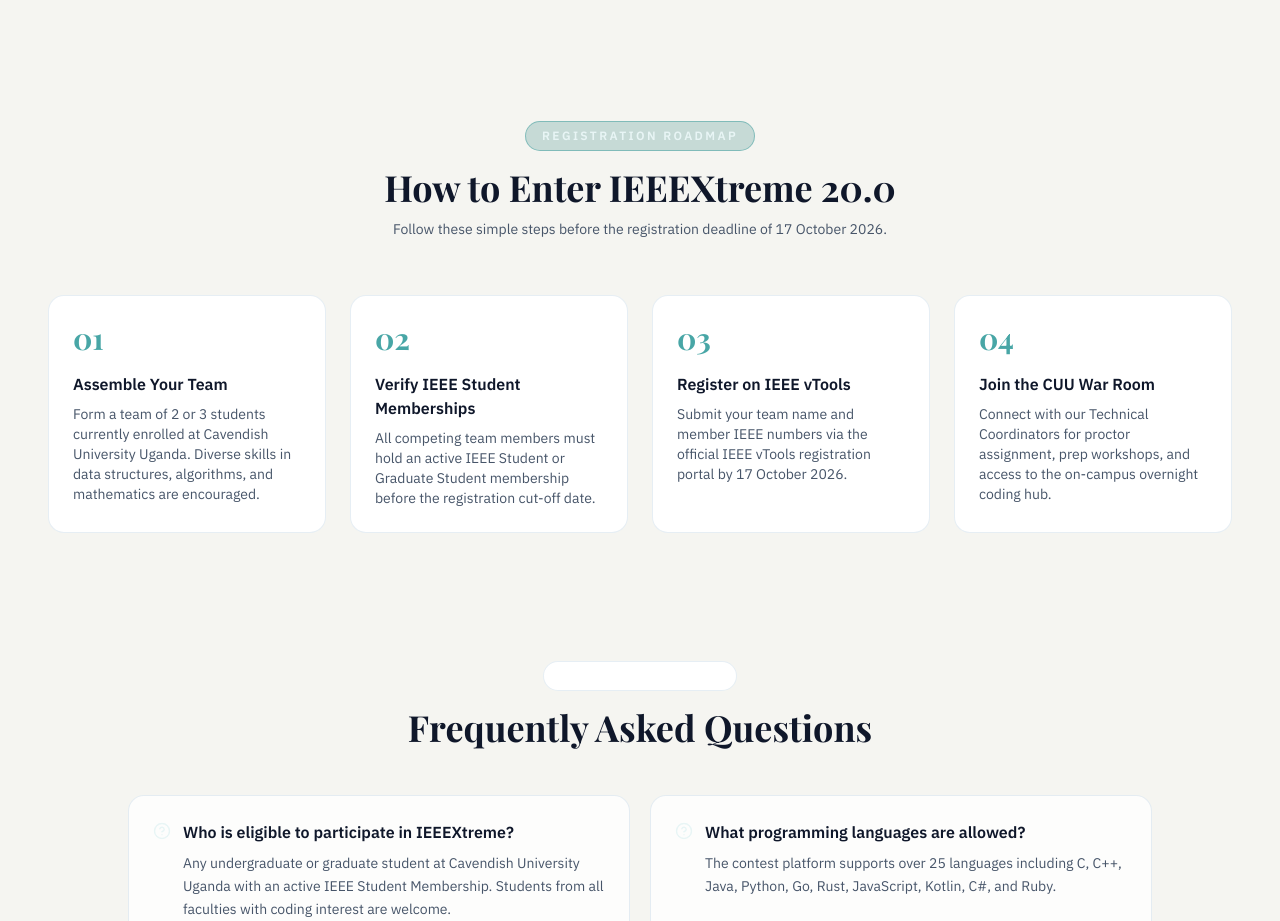
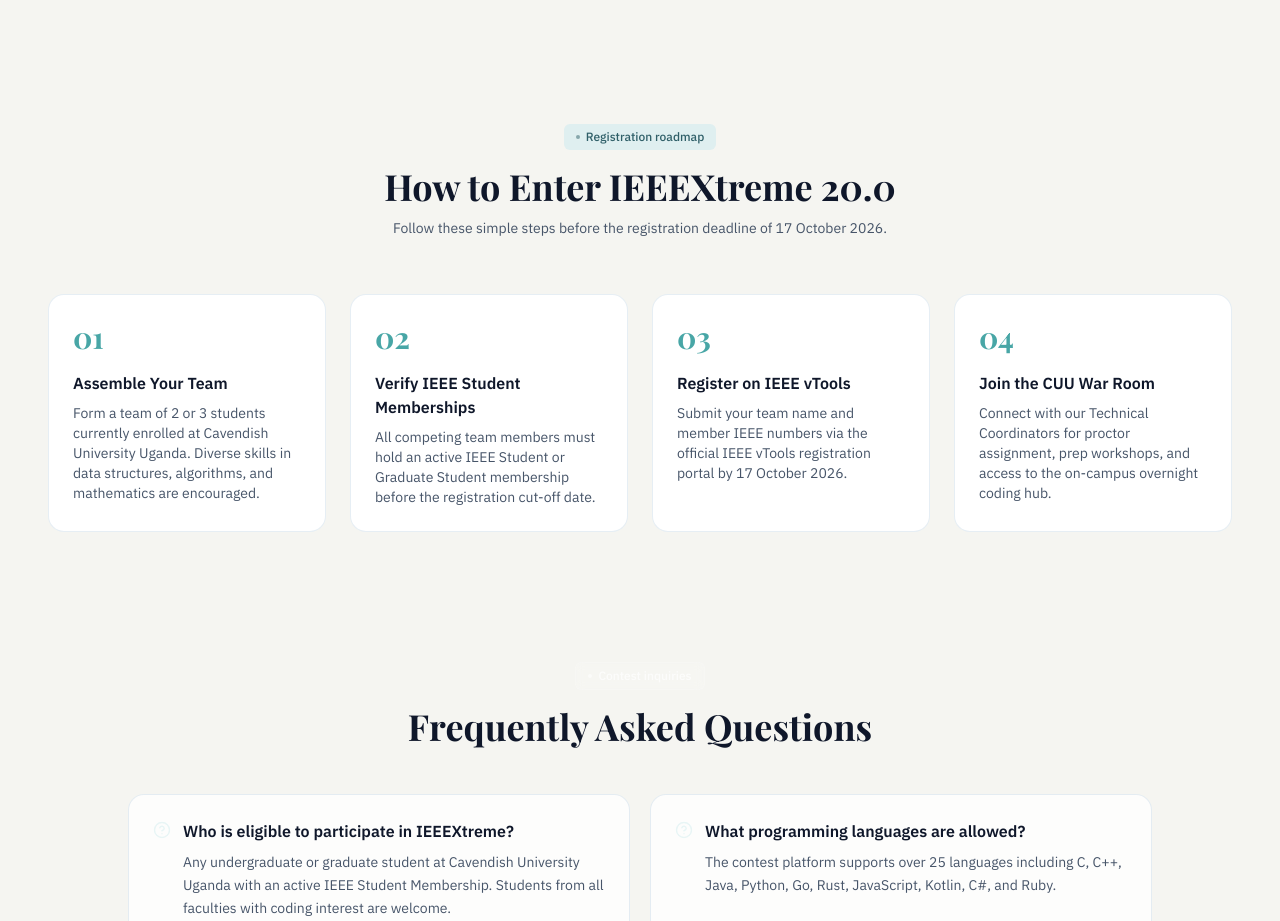
Before and after one commit to EGABO-TECH/ieee-cuu-website, a Next.js app: page /events/ieeextreme in a window 1280 px wide. Shown: the part 1920-2841 px from the top of the page. Built offline with nearby package versions, Linux system fonts and the light colour scheme; no server answers.

Commit message:
fix: update remaining kicker tags to natural sentence-case style

```diff
--- a/app/cuucsa/page.tsx
+++ b/app/cuucsa/page.tsx
@@ -38,7 +38,8 @@
 
         {/* ── PAGE HERO ── */}
         <section className="relative mx-auto max-w-7xl px-6 sm:px-10 lg:px-12 py-12 lg:py-16 text-center">
-          <span className="inline-block rounded-full border border-cuu-steel/30 bg-cuu-steel/10 px-4 py-1.5 text-xs font-bold tracking-[0.25em] uppercase text-cuu-steel">
+          <span className="inline-flex items-center gap-1.5 rounded-md bg-cuu-steel/10 px-3 py-1 text-[12px] font-medium text-cuu-steel">
+            <span className="h-1 w-1 rounded-full bg-cuu-steel/50" aria-hidden="true" />
             Faculty of Science &amp; Technology Society
           </span>
 
--- a/app/events/ieeextreme/page.tsx
+++ b/app/events/ieeextreme/page.tsx
@@ -303,8 +303,9 @@
         {/* ── 4-STEP ROADMAP ── */}
         <section className="relative mx-auto max-w-7xl px-6 sm:px-10 lg:px-12 py-16">
           <div className="text-center max-w-2xl mx-auto mb-14">
-            <span className="inline-block rounded-full border border-[#1A9090]/40 bg-[#0D6E6E]/20 px-4 py-1.5 text-xs font-bold tracking-[0.2em] uppercase text-[#E8F5F5]">
-              Registration Roadmap
+            <span className="inline-flex items-center gap-1.5 rounded-md bg-[#dfeff0] px-3 py-1 text-[12px] font-medium text-[#2f5f68]">
+              <span className="h-1 w-1 rounded-full bg-[#2f5f68]/50" aria-hidden="true" />
+              Registration roadmap
             </span>
             <h2 className="mt-4 font-serif text-3xl font-bold text-ink sm:text-4xl">
               How to Enter IEEEXtreme 20.0
@@ -331,8 +332,9 @@
         {/* ── EVENT FAQS ── */}
         <section className="relative mx-auto max-w-7xl px-6 sm:px-10 lg:px-12 py-16">
           <div className="text-center max-w-2xl mx-auto mb-12">
-            <span className="inline-block rounded-full border border-ieee/10 bg-white px-4 py-1.5 text-xs font-bold tracking-[0.2em] uppercase text-white/80">
-              Contest Inquiries
+            <span className="inline-flex items-center gap-1.5 rounded-md bg-white/10 border border-white/15 px-3 py-1 text-[12px] font-medium text-white/70 backdrop-blur-sm">
+              <span className="h-1 w-1 rounded-full bg-white/50" aria-hidden="true" />
+              Contest inquiries
             </span>
             <h2 className="mt-4 font-serif text-3xl font-bold text-ink sm:text-4xl">
               Frequently Asked Questions
```
